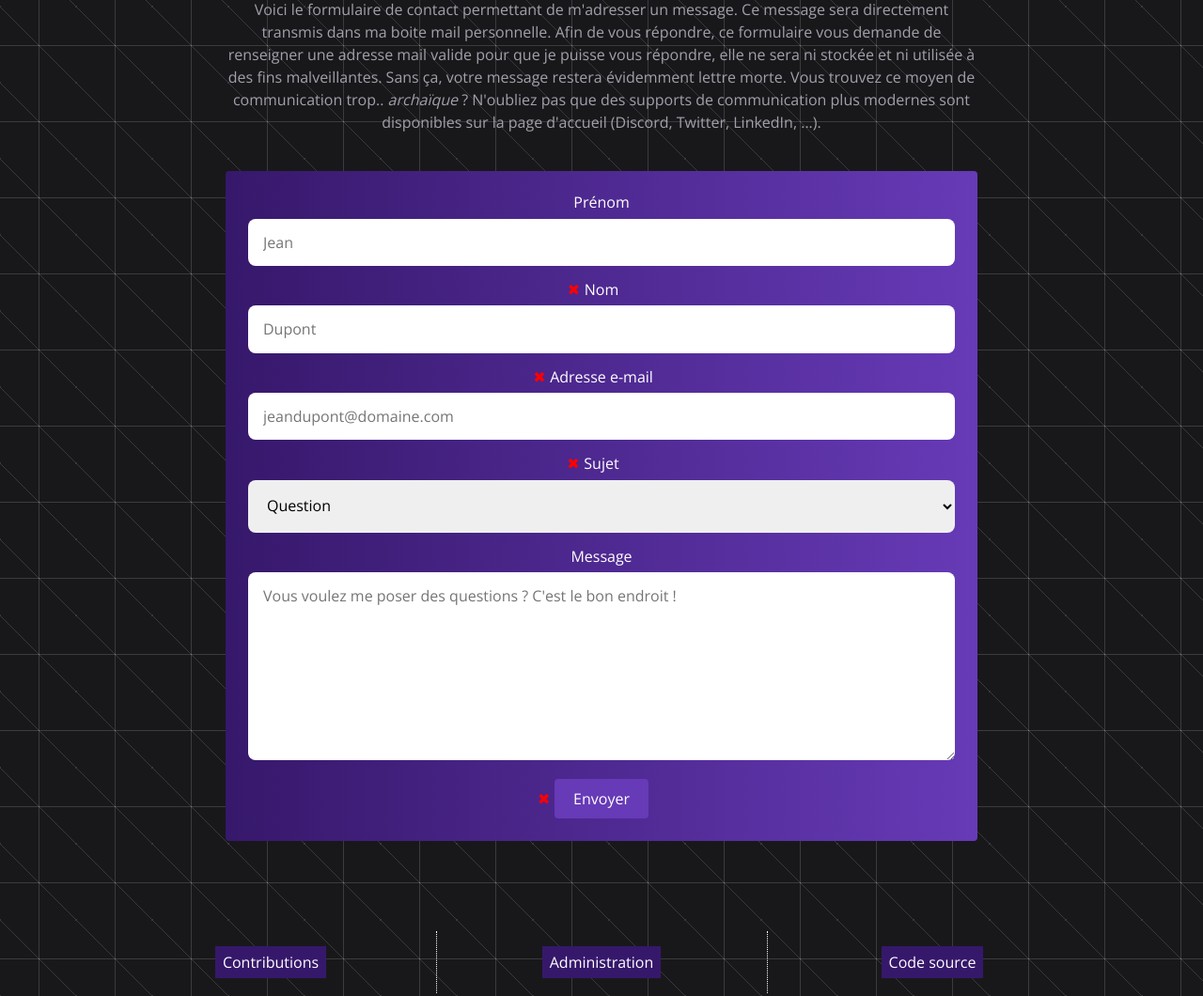
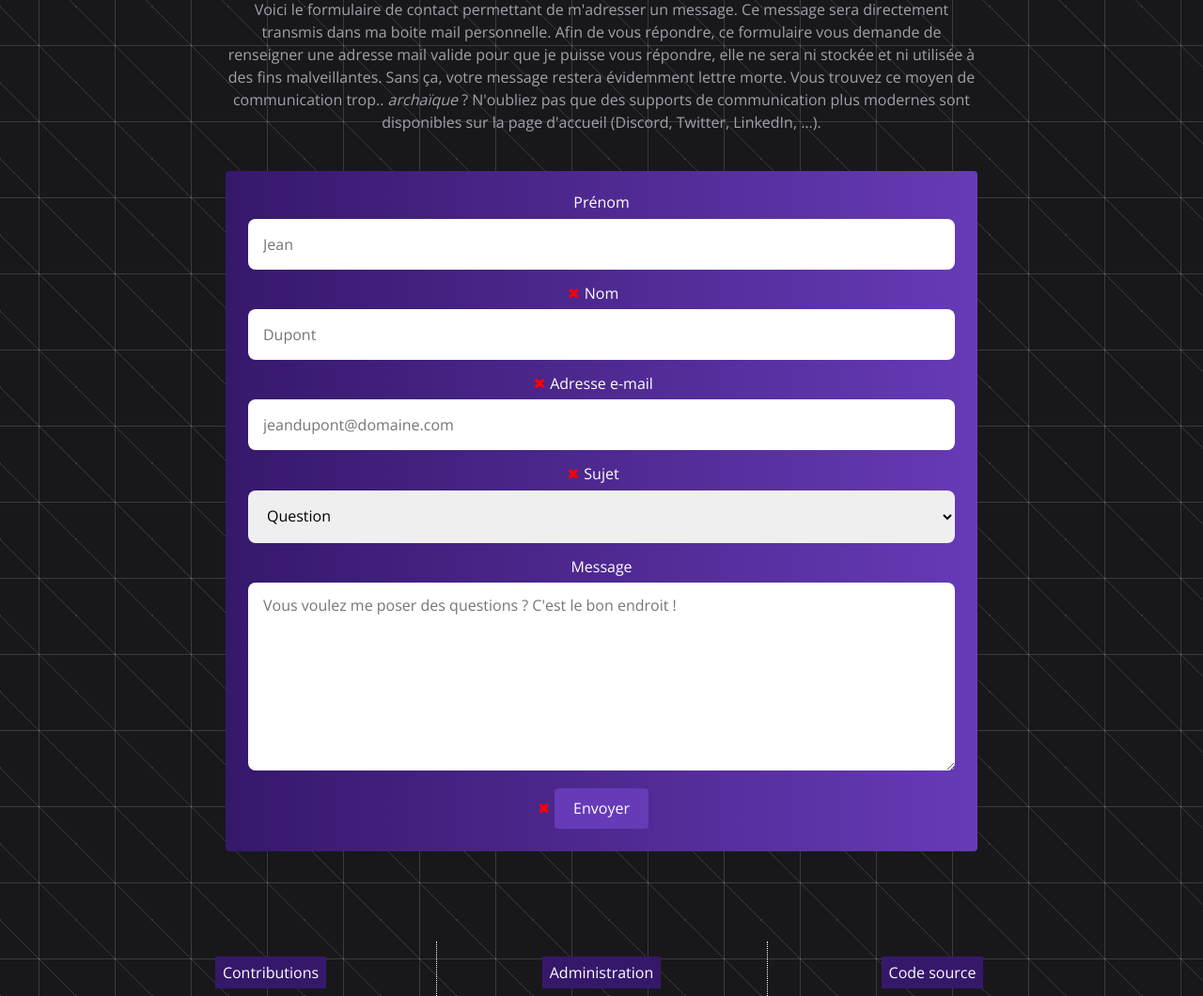
Before and after one commit to FlorianLeChat/Portfolio, a PHP site: page /contact.html in a window 1280 px wide. Shown: the part 722-1782 px from the top of the page at 94% size. Run offline with PHP 8.4, Linux system fonts and the light colour scheme.

Commit message:
Fixed a strange behavior with the CSS normalize file

```diff
--- a/styles/contact.css
+++ b/styles/contact.css
@@ -74,6 +74,12 @@
 	color: white;
 }
 
+#form #message
+{
+	/* Champ de saisie pour indiquer le message */
+	height: 200px;
+}
+
 #form input[type *= "e"], #form select, #form textarea
 {
 	/* Champs de saisie et sélecteur de sujets */
@@ -84,14 +90,9 @@
 	outline: none;
 	padding: 1rem;
 	box-sizing: border-box;
+	line-height: 1; /* Correction étrange pour le normalisateur CSS */
 	transition: background-color 300ms ease;
 	border-radius: 0.5rem;
-}
-
-#form #message
-{
-	/* Champ de saisie pour indiquer le message */
-	height: 200px;
 }
 
 #form input[type *= "e"]:focus, #form select:focus, #form textarea:focus
```
